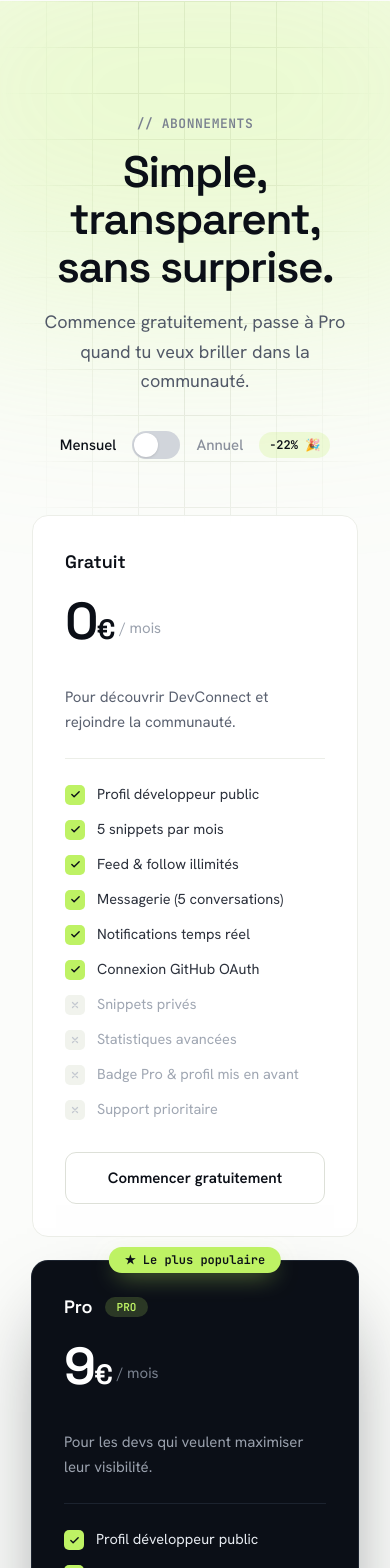
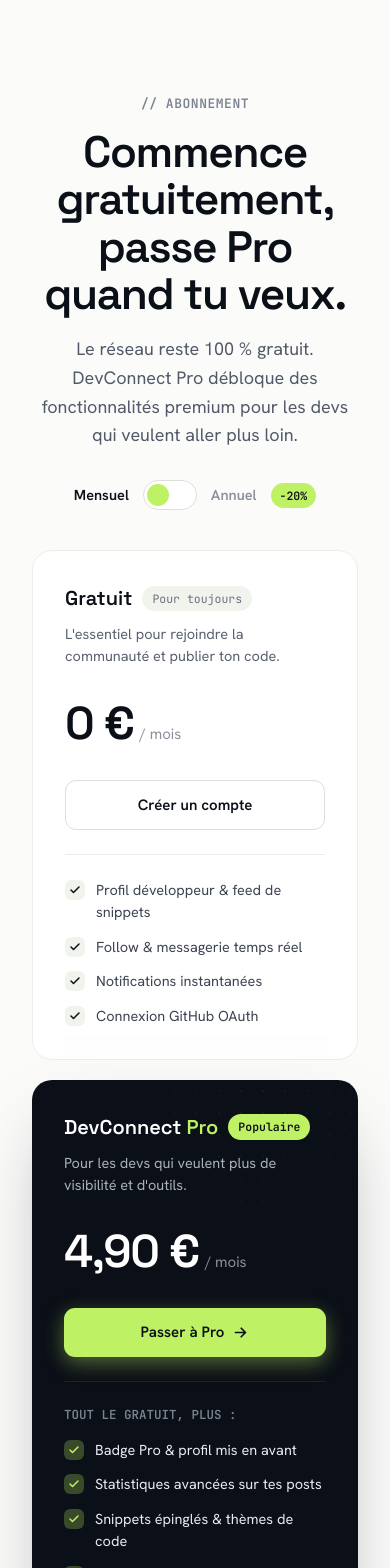
Before and after one commit to aboalsim114/dev-connect, a React (Vite) app: page / in a window 390 px wide. Shown: the part 6278-7846 px from the top of the page. Built offline with nearby package versions, Linux system fonts and the light colour scheme.

Commit message:
refactor(pricing): restructure pricing component with updated features and improved layout

```diff
--- a/src/components/Pricing/Pricing.jsx
+++ b/src/components/Pricing/Pricing.jsx
@@ -1,264 +1,196 @@
-import { useState } from 'react'
+import { useState } from "react";
 
-const plans = [
-  {
-    name: 'Gratuit',
-    monthlyPrice: 0,
-    yearlyPrice: 0,
-    description: 'Pour découvrir DevConnect et rejoindre la communauté.',
-    cta: 'Commencer gratuitement',
-    ctaStyle: 'outline',
-    features: [
-      { text: 'Profil développeur public',       included: true  },
-      { text: '5 snippets par mois',              included: true  },
-      { text: 'Feed & follow illimités',          included: true  },
-      { text: 'Messagerie (5 conversations)',      included: true  },
-      { text: 'Notifications temps réel',         included: true  },
-      { text: 'Connexion GitHub OAuth',           included: true  },
-      { text: 'Snippets privés',                  included: false },
-      { text: 'Statistiques avancées',            included: false },
-      { text: 'Badge Pro & profil mis en avant',  included: false },
-      { text: 'Support prioritaire',              included: false },
-    ],
-  },
-  {
-    name: 'Pro',
-    monthlyPrice: 9,
-    yearlyPrice: 7,
-    badge: 'Le plus populaire',
-    description: 'Pour les devs qui veulent maximiser leur visibilité.',
-    cta: 'Passer à Pro',
-    ctaStyle: 'accent',
-    features: [
-      { text: 'Profil développeur public',       included: true },
-      { text: 'Snippets illimités',               included: true },
-      { text: 'Feed & follow illimités',          included: true },
-      { text: 'Messagerie illimitée',             included: true },
-      { text: 'Notifications temps réel',         included: true },
-      { text: 'Connexion GitHub OAuth',           included: true },
-      { text: 'Snippets privés & brouillons',     included: true },
-      { text: 'Statistiques avancées',            included: true },
-      { text: 'Badge Pro & profil mis en avant',  included: true },
-      { text: 'Support prioritaire',              included: true },
-    ],
-  },
-]
+/**
+ * Section Abonnement (Freemium) — DevConnect
+ * React + TailwindCSS — portage 1:1 du prototype HTML.
+ *
+ * Config requise (tailwind.config.js → theme.extend) :
+ *   fontFamily: {
+ *     display: ['"Space Grotesk"', "sans-serif"],
+ *     sans:    ['"Hanken Grotesk"', "system-ui", "sans-serif"],
+ *     mono:    ['"JetBrains Mono"', "monospace"],
+ *   },
+ *   colors: { accent: "#BEF264", ink: "#0B0F17" },
+ *
+ * Fonts (index.html) :
+ *   https://fonts.googleapis.com/css2?family=Space+Grotesk:wght@400;500;600;700
+ *     &family=Hanken+Grotesk:wght@400;500;600;700&family=JetBrains+Mono:wght@400;500;600&display=swap
+ */
 
-export default function Pricing() {
-  const [annual, setAnnual] = useState(false)
+const Check = ({ className = "" }) => (
+  <svg className={className} width="12" height="12" viewBox="0 0 24 24" fill="none"
+       stroke="currentColor" strokeWidth="3" strokeLinecap="round" strokeLinejoin="round">
+    <path d="M20 6 9 17l-5-5" />
+  </svg>
+);
+
+const Arrow = () => (
+  <svg width="17" height="17" viewBox="0 0 24 24" fill="none" stroke="currentColor"
+       strokeWidth="2.4" strokeLinecap="round" strokeLinejoin="round">
+    <path d="M5 12h14M13 6l6 6-6 6" />
+  </svg>
+);
+
+const freeFeatures = [
+  "Profil développeur & feed de snippets",
+  "Follow & messagerie temps réel",
+  "Notifications instantanées",
+  "Connexion GitHub OAuth",
+];
+
+const proFeatures = [
+  "Badge Pro & profil mis en avant",
+  "Statistiques avancées sur tes posts",
+  "Snippets épinglés & thèmes de code",
+  "Messages illimités & envois de fichiers",
+  "Accès anticipé aux nouveautés",
+];
+
+export default function PricingSection() {
+  const [yearly, setYearly] = useState(false);
+
+  const proPrice = yearly ? "3,90" : "4,90";
+  const proPeriod = yearly ? "/ mois · facturé annuellement" : "/ mois";
 
   return (
-    <section id="pricing" className="relative overflow-hidden py-[110px]">
-      {/* Décor : motif grille + halo accent */}
-      <div
-        className="pointer-events-none absolute inset-0"
-        aria-hidden="true"
-        style={{
-          backgroundImage: 'linear-gradient(#E7EAE3 1px,transparent 1px),linear-gradient(90deg,#E7EAE3 1px,transparent 1px)',
-          backgroundSize: '46px 46px',
-          WebkitMaskImage: 'radial-gradient(ellipse 70% 60% at 50% 0%,#000 30%,transparent 72%)',
-          maskImage: 'radial-gradient(ellipse 70% 60% at 50% 0%,#000 30%,transparent 72%)',
-        }}
-      />
-      <div
-        className="pointer-events-none absolute left-1/2 top-[-120px] h-[420px] w-[760px] -translate-x-1/2 rounded-full blur-[120px]"
-        aria-hidden="true"
-        style={{ background: 'color-mix(in srgb,#BEF264 28%,transparent)' }}
-      />
-
-      <div className="relative mx-auto max-w-[1200px] px-8">
-
-        {/* Header */}
+    <section id="pricing" className="bg-[#FBFCFA] font-sans pt-[90px] pb-[30px]">
+      <div className="mx-auto max-w-[1200px] px-8">
+        {/* En-tête */}
         <div className="mx-auto max-w-[680px] text-center">
-          <span className="font-mono text-[13px] font-semibold uppercase tracking-[.04em] text-[#7A8190]">
-            // Abonnements
+          <span className="font-mono text-[13px] font-semibold uppercase tracking-[0.04em] text-[#7A8190]">
+            // Abonnement
           </span>
-          <h2 className="mt-[14px] font-display text-[44px] font-semibold leading-[1.08] tracking-[-0.03em]">
-            Simple, transparent, sans surprise.
+          <h2 className="mt-3.5 font-display text-[44px] font-semibold leading-[1.08] tracking-[-0.03em] text-ink">
+            Commence gratuitement, passe Pro quand tu veux.
           </h2>
-          <p className="mt-4 text-[18px] leading-relaxed text-[#525968]">
-            Commence gratuitement, passe à Pro quand tu veux briller dans la communauté.
+          <p className="mt-4 text-[18px] leading-[1.6] text-[#525968]">
+            Le réseau reste 100&nbsp;% gratuit. DevConnect&nbsp;Pro débloque des
+            fonctionnalités premium pour les devs qui veulent aller plus loin.
           </p>
         </div>
 
-        {/* Toggle mensuel / annuel */}
-        <div className="mt-9 flex items-center justify-center gap-4">
-          <span className={`text-[15px] font-medium transition-colors ${!annual ? 'text-ink' : 'text-[#8A909C]'}`}>
+        {/* Toggle périodicité */}
+        <div className="mt-[30px] flex items-center justify-center gap-3.5">
+          <span className={`text-[14.5px] font-semibold ${yearly ? "text-[#8A909C]" : "text-ink"}`}>
             Mensuel
           </span>
           <button
-            onClick={() => setAnnual(v => !v)}
-            role="switch"
-            aria-checked={annual}
-            className="relative h-7 w-12 rounded-full transition-colors focus:outline-none focus-visible:ring-4 focus-visible:ring-[color-mix(in_srgb,#BEF264_30%,transparent)]"
-            style={{ background: annual ? '#BEF264' : '#D1D5DB' }}
+            onClick={() => setYearly((y) => !y)}
+            aria-label="Changer la périodicité"
+            className="relative h-[30px] w-[54px] flex-none rounded-full border border-[#DDE0D8] bg-white p-0"
           >
             <span
-              className="absolute top-0.5 h-6 w-6 rounded-full bg-white shadow-sm transition-all duration-200"
-              style={{ left: annual ? '22px' : '2px' }}
+              className="absolute left-[3px] top-[3px] h-[22px] w-[22px] rounded-full bg-accent transition-transform duration-[250ms] ease-[cubic-bezier(.2,.7,.2,1)]"
+              style={{ transform: yearly ? "translateX(24px)" : "translateX(0)" }}
             />
           </button>
-          <span className={`text-[15px] font-medium transition-colors ${annual ? 'text-ink' : 'text-[#8A909C]'}`}>
+          <span className={`text-[14.5px] font-semibold ${yearly ? "text-ink" : "text-[#8A909C]"}`}>
             Annuel
           </span>
-          <span className="inline-flex items-center rounded-full bg-[color-mix(in_srgb,#BEF264_22%,transparent)] px-[10px] py-[4px] font-mono text-[12px] font-semibold text-ink">
-            −22% 🎉
+          <span className="rounded-full bg-accent px-[9px] py-1 font-mono text-[11.5px] font-semibold text-ink">
+            -20%
           </span>
         </div>
 
-        {/* Cards */}
-        <div className="mx-auto mt-14 grid max-w-[840px] grid-cols-1 items-stretch gap-6 md:grid-cols-2">
-          {plans.map(plan => (
-            <PlanCard key={plan.name} plan={plan} annual={annual} />
-          ))}
-        </div>
-
-        {/* Reassurance */}
-        <div className="mt-12 flex flex-wrap items-center justify-center gap-x-8 gap-y-3 font-mono text-[12.5px] text-[#6A7180]">
-          {[
-            'Annulation à tout moment',
-            'Paiement sécurisé via Stripe',
-            'Pas de carte requise pour le plan gratuit',
-          ].map(item => (
-            <span key={item} className="inline-flex items-center gap-2">
-              <span className="inline-flex h-4 w-4 items-center justify-center rounded-[4px] bg-accent text-[10px] text-ink" aria-hidden="true">✓</span>
-              {item}
-            </span>
-          ))}
-        </div>
-
-      </div>
-    </section>
-  )
-}
-
-function PlanCard({ plan, annual }) {
-  const isPro = plan.ctaStyle === 'accent'
-  const price = annual ? plan.yearlyPrice : plan.monthlyPrice
-
-  return (
-    <div
-      className={`relative flex flex-col rounded-2xl p-8 transition duration-300 ${
-        isPro
-          ? 'bg-ink text-white shadow-[0_40px_80px_-24px_rgba(11,15,23,.55)] ring-1 ring-[#1C232F] lg:-translate-y-3 lg:scale-[1.02]'
-          : 'border border-[#ECEEE8] bg-white/90 backdrop-blur-sm hover:-translate-y-1 hover:border-[#DDE0D8] hover:shadow-[0_24px_50px_-28px_rgba(15,20,30,.25)]'
-      }`}
-    >
-      {/* Badge */}
-      {plan.badge && (
-        <span className="absolute -top-3.5 left-1/2 -translate-x-1/2 inline-flex items-center gap-1.5 rounded-full bg-accent px-4 py-1 font-mono text-[12px] font-semibold text-ink whitespace-nowrap shadow-[0_8px_24px_-8px_color-mix(in_srgb,#BEF264_70%,transparent)]">
-          ★ {plan.badge}
-        </span>
-      )}
-
-      {/* Plan name */}
-      <div className="flex items-center gap-3">
-        <span className={`font-display text-[18px] font-semibold ${isPro ? 'text-white' : 'text-ink'}`}>
-          {plan.name}
-        </span>
-        {isPro && (
-          <span className="rounded-full bg-[color-mix(in_srgb,#BEF264_18%,transparent)] px-3 py-0.5 font-mono text-[11px] font-semibold text-accent">
-            PRO
-          </span>
-        )}
-      </div>
-
-      {/* Price */}
-      <div className="mt-5 flex items-end gap-1.5">
-        <span className={`font-display text-[52px] font-semibold leading-none tracking-[-0.04em] ${isPro ? 'text-white' : 'text-ink'}`}>
-          {price === 0 ? '0' : `${price}`}
-          <span className="text-[28px]">€</span>
-        </span>
-        <span className={`mb-2 text-[15px] ${isPro ? 'text-[#7A828F]' : 'text-[#9AA1AD]'}`}>
-          / mois
+        {/* Grille des plans */}
+        <div className="mx-auto mt-10 grid max-w-[860px] grid-cols-1 gap-5 md:grid-cols-2">
+          {/* FREE */}
+          <div className="rounded-[20px] border border-[#ECEEE8] bg-white p-8">
+            <div className="flex items-center gap-2.5">
+              <span className="font-display text-[20px] font-semibold text-ink">Gratuit</span>
+              <span className="rounded-full bg-[#F1F3ED] px-2.5 py-1 font-mono text-[11.5px] text-[#6A7180]">
+                Pour toujours
               </span>
             </div>
-
-      {/* Note facturation annuelle (hauteur réservée pour aligner les cartes) */}
-      <div className="mt-2 h-[18px]">
-        {annual && price > 0 && (
-          <span className={`font-mono text-[12px] ${isPro ? 'text-accent' : 'text-[#6A7180]'}`}>
-            facturé {price * 12}€ / an · 2 mois offerts
+            <p className="mt-2.5 text-[14.5px] leading-[1.5] text-[#5A6170]">
+              L'essentiel pour rejoindre la communauté et publier ton code.
+            </p>
+            <div className="my-[22px] flex items-baseline gap-1.5">
+              <span className="font-display text-[46px] font-semibold tracking-[-0.03em] text-ink">0&nbsp;€</span>
+              <span className="text-[15px] text-[#8A909C]">/ mois</span>
+            </div>
+            <a
+              href="#"
+              className="flex items-center justify-center rounded-[11px] border border-[#DDE0D8] bg-white p-[13px] text-[15px] font-semibold text-ink transition-colors hover:bg-[#F1F3ED]"
+            >
+              Créer un compte
+            </a>
+            <div className="my-6 h-px bg-[#ECEEE8]" />
+            <ul className="flex flex-col gap-[13px]">
+              {freeFeatures.map((f) => (
+                <li key={f} className="flex items-start gap-[11px]">
+                  <span className="mt-px flex h-5 w-5 flex-none items-center justify-center rounded-md bg-[#F1F3ED] text-ink">
+                    <Check />
                   </span>
-        )}
-      </div>
-
-      {/* Description */}
-      <p className={`mt-3 text-[15px] leading-relaxed ${isPro ? 'text-[#9AA1AD]' : 'text-[#5A6170]'}`}>
-        {plan.description}
-      </p>
-
-      {/* Divider */}
-      <div className={`my-6 h-px ${isPro ? 'bg-[#1C232F]' : 'bg-[#ECEEE8]'}`} />
-
-      {/* Features */}
-      <ul className="flex flex-col gap-[13px]">
-        {plan.features.map(({ text, included }) => (
-          <li key={text} className="flex items-start gap-3">
-            <span
-              className={`mt-0.5 flex h-5 w-5 shrink-0 items-center justify-center rounded-[5px] ${
-                included
-                  ? 'bg-accent text-ink'
-                  : isPro
-                  ? 'bg-[#1B2230] text-[#4B5563]'
-                  : 'bg-[#F1F3ED] text-[#C4C9D0]'
-              }`}
-              aria-hidden="true"
-            >
-              {included
-                ? <CheckIcon />
-                : <CrossIcon />
-              }
-            </span>
-            <span className={`text-[14.5px] ${
-              included
-                ? isPro ? 'text-[#E6EAF0]' : 'text-[#2C313C]'
-                : isPro ? 'text-[#4B5563]'  : 'text-[#A0A7B3]'
-            }`}>
-              {text}
-            </span>
+                  <span className="text-[14.5px] text-[#3D4453]">{f}</span>
                 </li>
               ))}
             </ul>
+          </div>
 
-      {/* CTA */}
-      <div className="mt-auto pt-8">
-        {isPro ? (
-          <button
-            className="flex w-full items-center justify-center gap-2 rounded-[11px] bg-accent py-[14px] text-[15px] font-semibold text-ink transition hover:-translate-y-0.5"
-            style={{ boxShadow: '0 6px 20px color-mix(in srgb,#BEF264 40%,transparent)' }}
+          {/* PRO */}
+          <div className="relative overflow-hidden rounded-[20px] bg-ink p-8 text-white shadow-[0_30px_70px_-30px_rgba(11,15,23,0.5)]">
+            {/* motif décoratif */}
+            <div
+              className="pointer-events-none absolute inset-0 opacity-10"
+              style={{
+                backgroundImage:
+                  "radial-gradient(color-mix(in srgb,#BEF264 60%,transparent) 1px,transparent 1px)",
+                backgroundSize: "22px 22px",
+                WebkitMaskImage:
+                  "radial-gradient(ellipse 80% 60% at 70% 0%,#000,transparent 70%)",
+                maskImage:
+                  "radial-gradient(ellipse 80% 60% at 70% 0%,#000,transparent 70%)",
+              }}
+            />
+            <div className="relative">
+              <div className="flex items-center gap-2.5">
+                <span className="font-display text-[20px] font-semibold">
+                  DevConnect <span className="text-accent">Pro</span>
+                </span>
+                <span className="rounded-full bg-accent px-2.5 py-1 font-mono text-[11.5px] font-semibold text-ink">
+                  Populaire
+                </span>
+              </div>
+              <p className="mt-2.5 text-[14.5px] leading-[1.5] text-[#A9B0BD]">
+                Pour les devs qui veulent plus de visibilité et d'outils.
+              </p>
+              <div className="my-[22px] flex items-baseline gap-1.5">
+                <span className="font-display text-[46px] font-semibold tracking-[-0.03em]">
+                  {proPrice}&nbsp;€
+                </span>
+                <span className="text-[15px] text-[#8A909C]">{proPeriod}</span>
+              </div>
+              <a
+                href="#"
+                className="flex items-center justify-center gap-2 rounded-[11px] bg-accent p-[13px] text-[15px] font-semibold text-ink shadow-[0_6px_20px_color-mix(in_srgb,#BEF264_40%,transparent)] transition-transform hover:-translate-y-0.5"
               >
-            {plan.cta}
-            <ArrowIcon />
-          </button>
-        ) : (
-          <button className="flex w-full items-center justify-center gap-2 rounded-[11px] border border-[#DDE0D8] py-[14px] text-[15px] font-semibold text-ink transition hover:bg-[#F1F3ED]">
-            {plan.cta}
-          </button>
-        )}
+                Passer à Pro
+                <Arrow />
+              </a>
+              <div className="my-6 h-px bg-[#1C232F]" />
+              <div className="mb-3.5 font-mono text-[12.5px] font-semibold text-[#7A828F]">
+                TOUT LE GRATUIT, PLUS&nbsp;:
+              </div>
+              <ul className="flex flex-col gap-[13px]">
+                {proFeatures.map((f) => (
+                  <li key={f} className="flex items-start gap-[11px]">
+                    <span className="mt-px flex h-5 w-5 flex-none items-center justify-center rounded-md text-accent"
+                          style={{ background: "color-mix(in srgb,#BEF264 26%,transparent)" }}>
+                      <Check />
+                    </span>
+                    <span className="text-[14.5px] text-[#E6EAF0]">{f}</span>
+                  </li>
+                ))}
+              </ul>
             </div>
           </div>
-  )
+        </div>
+
+        <p className="mt-[22px] text-center text-[13.5px] text-[#8A909C]">
+          Sans engagement · Annulable à tout moment · Tarif étudiant disponible
+        </p>
+      </div>
+    </section>
+  );
 }
-
-function CheckIcon() {
-  return (
-    <svg width="11" height="11" viewBox="0 0 24 24" fill="none" stroke="currentColor" strokeWidth="3" strokeLinecap="round" strokeLinejoin="round">
-      <path d="M20 6 9 17l-5-5" />
-    </svg>
-  )
-}
-function CrossIcon() {
-  return (
-    <svg width="10" height="10" viewBox="0 0 24 24" fill="none" stroke="currentColor" strokeWidth="3" strokeLinecap="round" strokeLinejoin="round">
-      <path d="M18 6 6 18M6 6l12 12" />
-    </svg>
-  )
-}
-function ArrowIcon() {
-  return (
-    <svg width="16" height="16" viewBox="0 0 24 24" fill="none" stroke="currentColor" strokeWidth="2.4" strokeLinecap="round" strokeLinejoin="round">
-      <path d="M5 12h14M13 6l6 6-6 6" />
-    </svg>
-  )
-}
```
Lines whose indentation alone changed are shown as unchanged.
